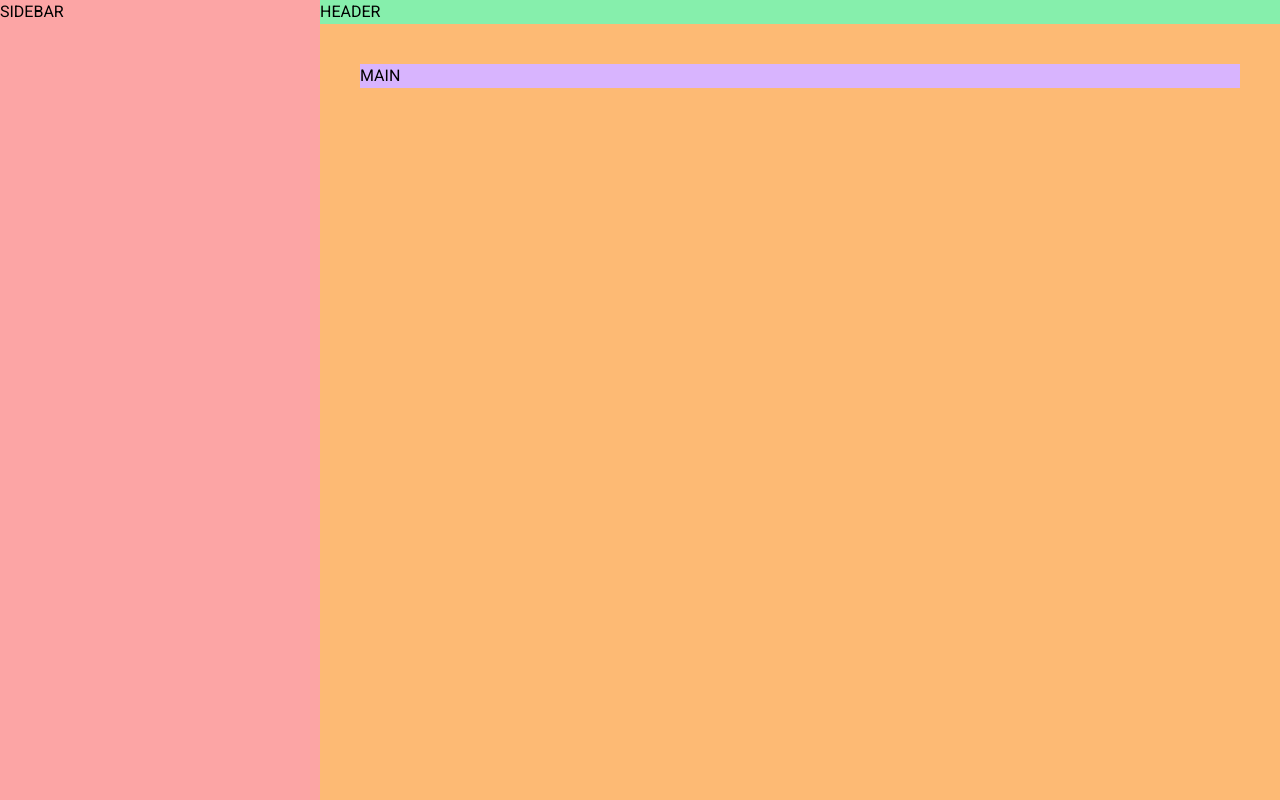
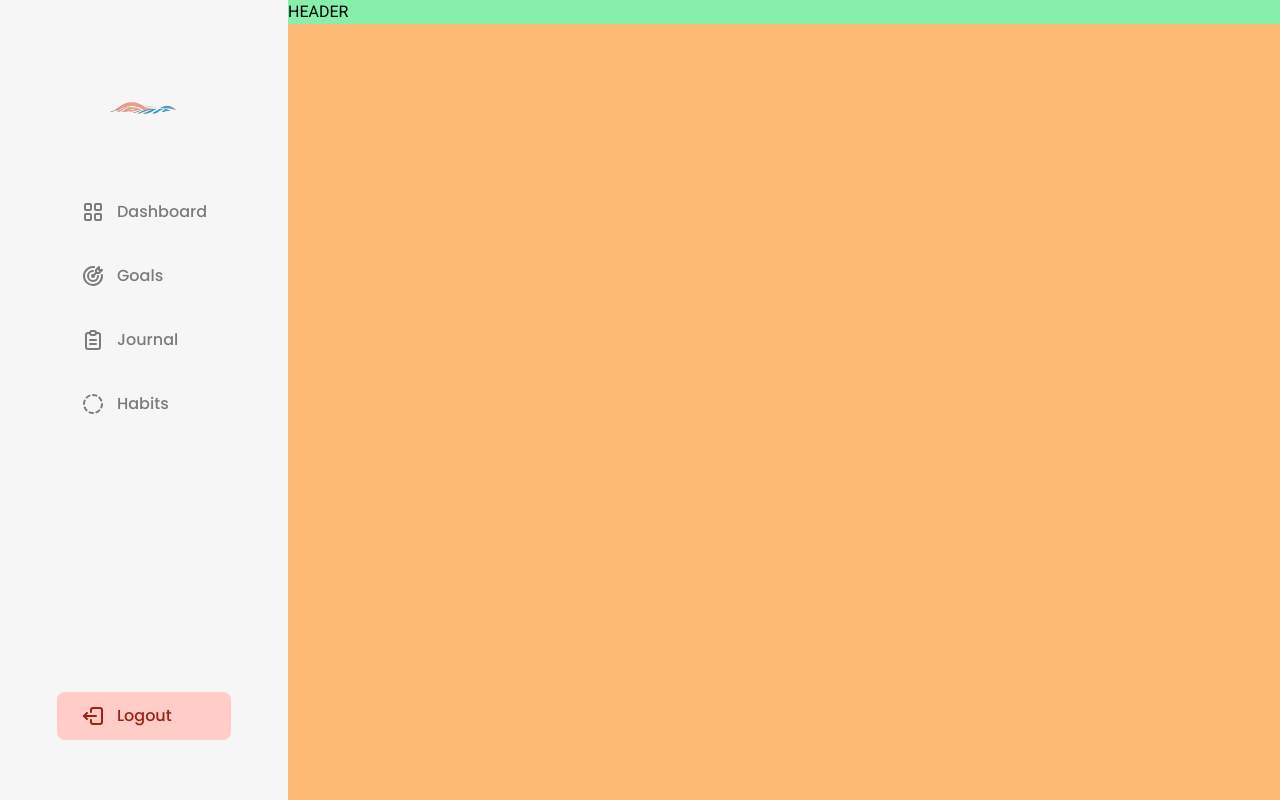
Before and after one commit to ImtiyaazDev/daily-stride-app, a React (Vite) app: page / in a window 1280 px wide. Built offline with nearby package versions, Linux system fonts and the light colour scheme.

Commit message:
feat: Add Sidebar to main layout and outlet for all routes

```diff
--- a/src/layout/AppLayout.jsx
+++ b/src/layout/AppLayout.jsx
@@ -1,12 +1,16 @@
+import { Outlet } from "react-router-dom";
+
+import Sidebar from "../ui/Sidebar";
+
 export default function AppLayout() {
 	return (
-		<div className="grid h-screen grid-cols-[20rem_1fr] grid-rows-[auto_1fr]">
+		<div className="grid h-screen grid-cols-[18rem_1fr] grid-rows-[auto_1fr]">
+			<Sidebar />
 			<header className="col-span-1 bg-green-300">HEADER</header>
-			<aside className="col-start-1 col-end-2 row-span-full bg-red-300">
-				SIDEBAR
-			</aside>
 			<main className="overflow-scroll bg-orange-300 p-10">
-				<div className="max-w-[120rem] bg-purple-300">MAIN</div>
+				<div className="max-w-[120rem] bg-purple-300">
+					<Outlet />
+				</div>
 			</main>
 		</div>
 	);
```
